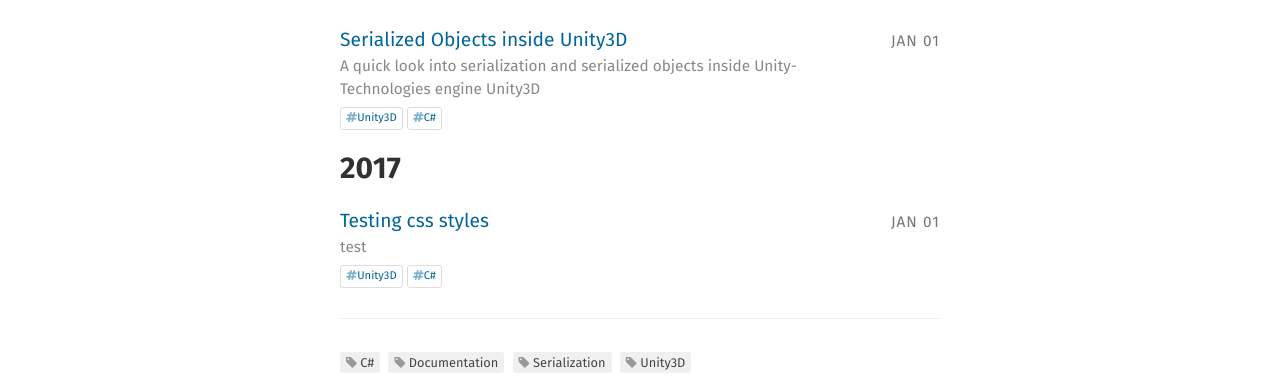
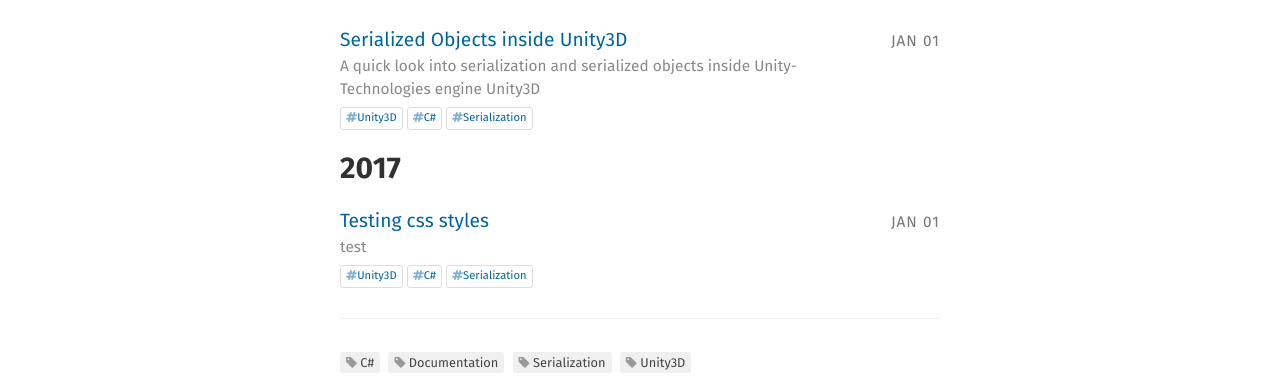
Before and after one commit to i5h1/i5h1.github.io, a Jekyll site: the page built from index.html, in a window 1280 px wide. Shown: the part 300-677 px from the top of the page. Built offline with Jekyll 4.4.1, drawn with Linux system fonts in a browser that asks for light colours.

Commit message:
Initial setup

```diff
--- a/index.html
+++ b/index.html
@@ -41,7 +41,7 @@ title: Home
       <div class="post-list-desc">{{ post.description }}</div>
 
       {% for post_tag in post.tags %}
-        {% if forloop.index < site.postindex.tagcount %}
+        {% if forloop.index <= site.postindex.tagcount %}
           <div class="post-list-tag"><a href="{{ site.url }}{{ site.baseurl }}/tagged#{{ post_tag | slugify }}"><i  class="fa fa-hashtag muted" aria-hidden="true"></i>{{ post_tag }}</a></div>
         {% endif %}
       {% endfor %}
```
